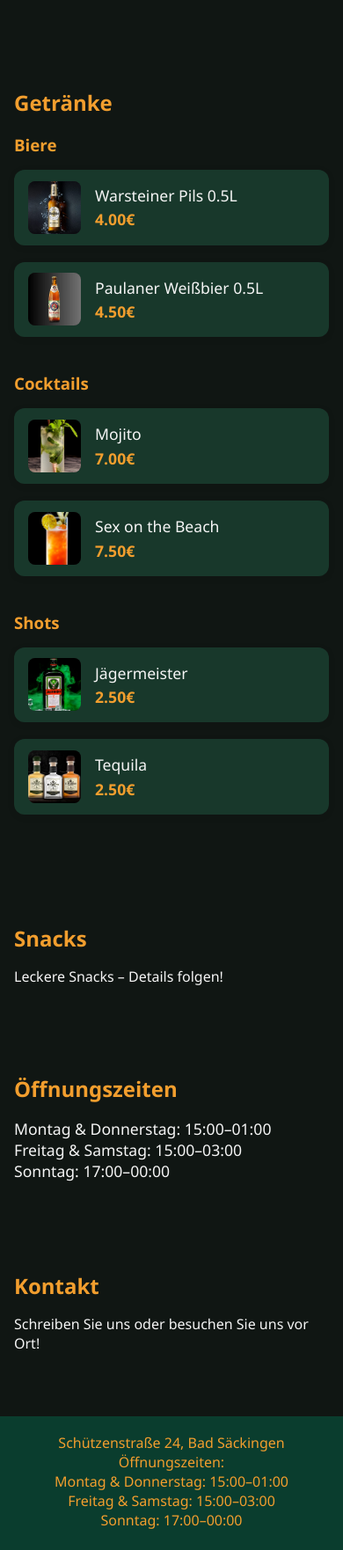
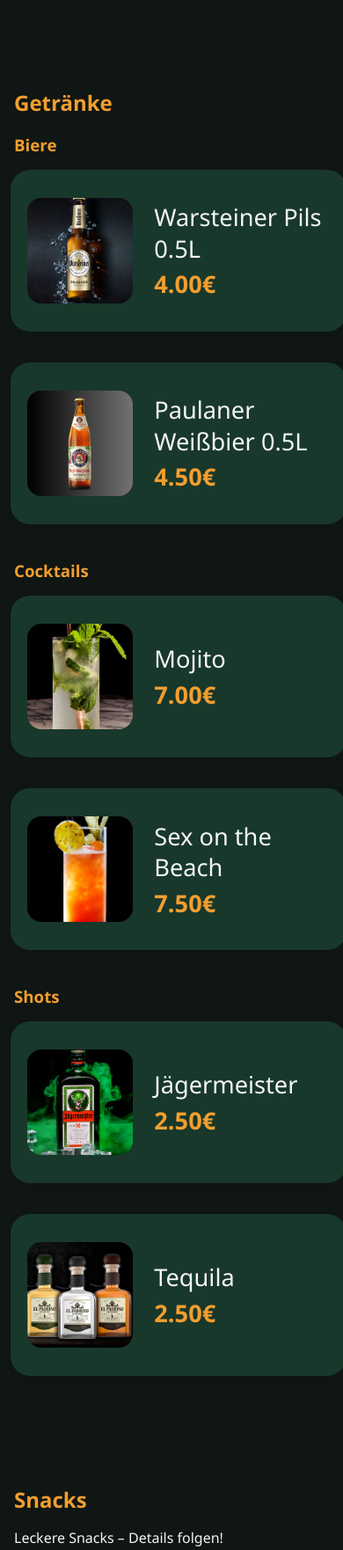
Before and after one commit to AltinALD/warteck, a PHP site: page / in a window 390 px wide. Shown: the part 256-2018 px from the top of the page at 88% size. Run offline with PHP 8.4, Linux system fonts and the light colour scheme.

Commit message:
Your descriptive commit message here

```diff
--- a/style.css
+++ b/style.css
@@ -132,22 +132,24 @@
 .drinks-list {
   display: flex;
   flex-direction: column;
-  gap: 1.2rem;
+  gap: 1.5rem;
 }
 .drink-card {
   background: #18382B;
-  border-radius: 12px;
+  border-radius: 16px;
   display: flex;
   align-items: center;
-  gap: 1rem;
-  padding: 0.8rem 1rem;
+  gap: 1.5rem;
+  padding: 1.2rem 1.2rem;
   box-shadow: 0 2px 8px rgba(0,0,0,0.08);
+  width: 100%;
+  min-width: 0;
 }
 .drink-card img {
-  width: 60px;
-  height: 60px;
+  width: 130px;
+  height: 130px;
   object-fit: cover;
-  border-radius: 8px;
+  border-radius: 12px;
   background: #222;
 }
 .drink-info {
@@ -156,12 +158,14 @@
   flex: 1;
 }
 .drink-info span {
-  font-size: 1.1rem;
+  font-size: 1.45rem;
+  line-height: 1.3;
 }
 .price {
   color: #F29E2E;
   font-weight: bold;
   margin-top: 0.2em;
+  font-size: 1.35rem;
 }
 @media (min-width: 600px) {
   .drinks-list {
@@ -175,14 +179,46 @@
     flex-direction: column;
     align-items: flex-start;
     text-align: left;
+    padding: 0.8rem 1rem;
+    border-radius: 12px;
   }
   .drink-card img {
     width: 100%;
     height: 120px;
     margin-bottom: 0.5rem;
+    border-radius: 8px;
   }
-  .drink-info {
-    align-items: flex-start;
+  .drink-info span {
+    font-size: 1.1rem;
+  }
+  .price {
+    font-size: 1rem;
+  }
+}
+@media (max-width: 599px) {
+  .drinks-list {
+    gap: 2.2rem;
+  }
+  .drink-card {
+    padding: 2rem 1.2rem;
+    border-radius: 22px;
+    min-width: 0;
+    width: 98vw;
+    max-width: 98vw;
+    margin-left: -1vw;
+    margin-right: -1vw;
+    box-sizing: border-box;
+  }
+  .drink-card img {
+    width: 120px;
+    height: 120px;
+    border-radius: 16px;
+  }
+  .drink-info span {
+    font-size: 1.7rem;
+  }
+  .price {
+    font-size: 1.5rem;
   }
 }
 .footer {
```
